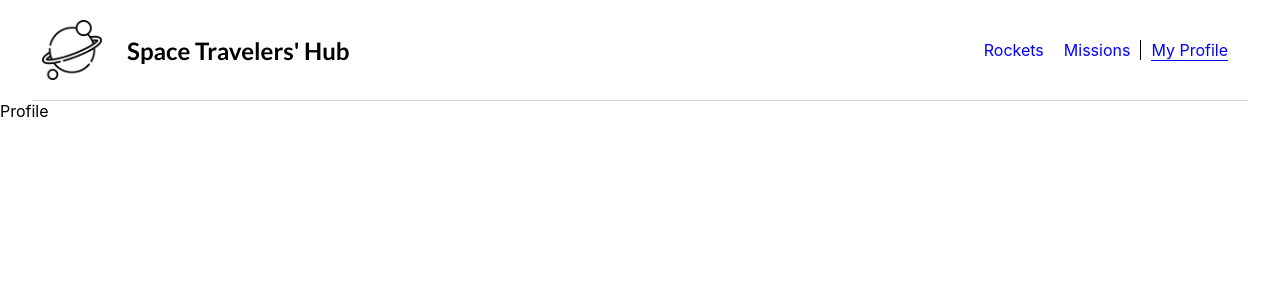
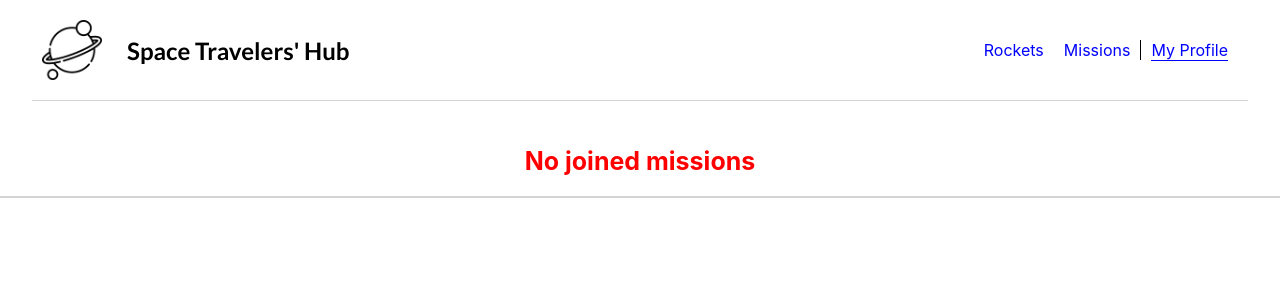
Before and after one commit to Johnadibe/space-travelers-hub, a React (Create React App) app: page /profile in a window 1280 px wide. Shown: the top 300 px of the page. Built offline with nearby package versions, Linux system fonts and the light colour scheme.

Commit message:
Display joined missions in profile page

```diff
--- a/src/components/mission/MissionCard.jsx
+++ b/src/components/mission/MissionCard.jsx
@@ -1,9 +1,6 @@
 import React from 'react';
 import { PropTypes } from 'prop-types';
 import { useDispatch } from 'react-redux';
-// import Badge from 'react-bootstrap/Badge';
-// import { joinAndLeaveMission } from '../../redux/missions/missionsSlice';
-// import { Badge } from 'react-bootstrap';
 import { joinMission, leaveMission } from '../../redux/missions/missionsSlice';
 
 function MissionCard(props) {
@@ -30,7 +27,6 @@
           className={reserved ? 'outline-danger' : 'outline-secondary'}
           onClick={reserved ? () => { dispatch(leaveMission(id)); }
             : () => { dispatch(joinMission(id)); }}
-        //   onClick={() => dispatch(joinAndLeaveMission(id))}
         >
           {reserved ? 'Leave Mission' : 'Join Mission'}
         </button>
--- a/src/pages/profile/Profile.jsx
+++ b/src/pages/profile/Profile.jsx
@@ -1,11 +1,35 @@
 import React from 'react';
+import { useSelector } from 'react-redux';
 import Navbar from '../../components/navbar/Navbar';
+import { selectAllMissions } from '../../redux/missions/missionsSlice';
+import './profile.css';
 
 const Profile = () => {
+  const missions = useSelector(selectAllMissions);
+  const joinedMissions = missions.filter((mission) => mission.reserved === true);
+  if (joinedMissions.length === 0) {
+    return (
+      <div>
+        <Navbar />
+        <div className="row">
+          <p className="text-muted">No joined missions</p>
+        </div>
+      </div>
+    );
+  }
   return (
     <div>
       <Navbar />
-      <div>Profile</div>
+      <div className="profile-section">
+        <h2>My Missions</h2>
+        <div className="name-mission">
+          {joinedMissions.map((mission) => (
+            <div className="row" key={mission.id}>
+              <p>{mission.missionName}</p>
+            </div>
+          ))}
+        </div>
+      </div>
     </div>
   );
 };
--- /dev/null
+++ b/src/pages/profile/profile.css
@@ -0,0 +1,31 @@
+.profile-section {
+    display: flex;
+    flex-direction: column;
+    max-width: 30%;
+    margin: 100px 0 0 50px;
+}
+
+.name-mission {
+    display: flex;
+   flex-direction: column;
+border: 2px solid #d3d3d3;
+border-bottom: none;
+margin-top: 10px;
+}
+
+.row {
+    border-bottom: 2px solid #d3d3d3;
+    padding: 20px 15px;
+}
+
+.row p {
+    font-size: 18px;
+}
+
+.row .text-muted {
+    font-size: 25px;
+    color: red;
+    font-weight: bolder;
+    text-align: center;
+    margin-top: 25px;
+}
```
